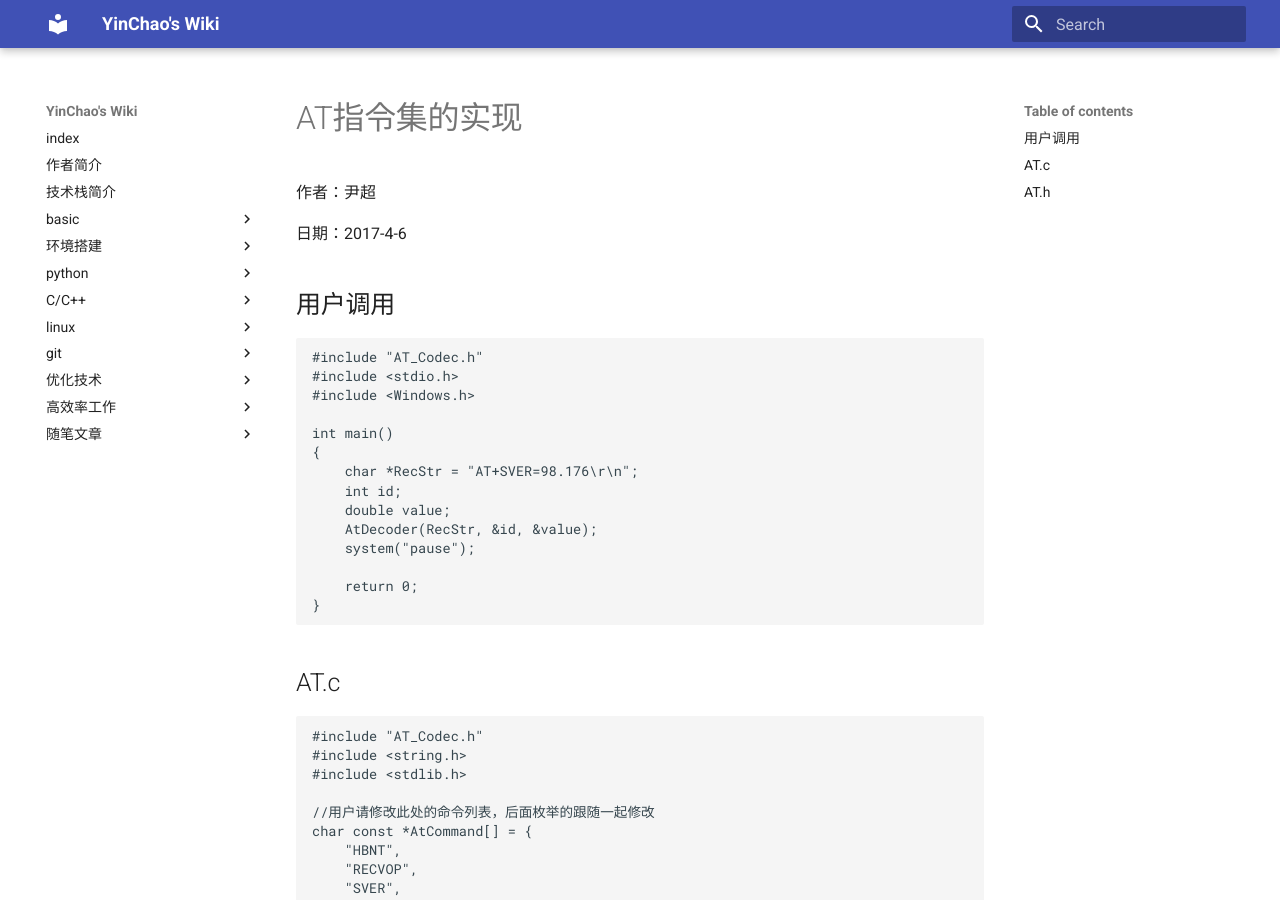
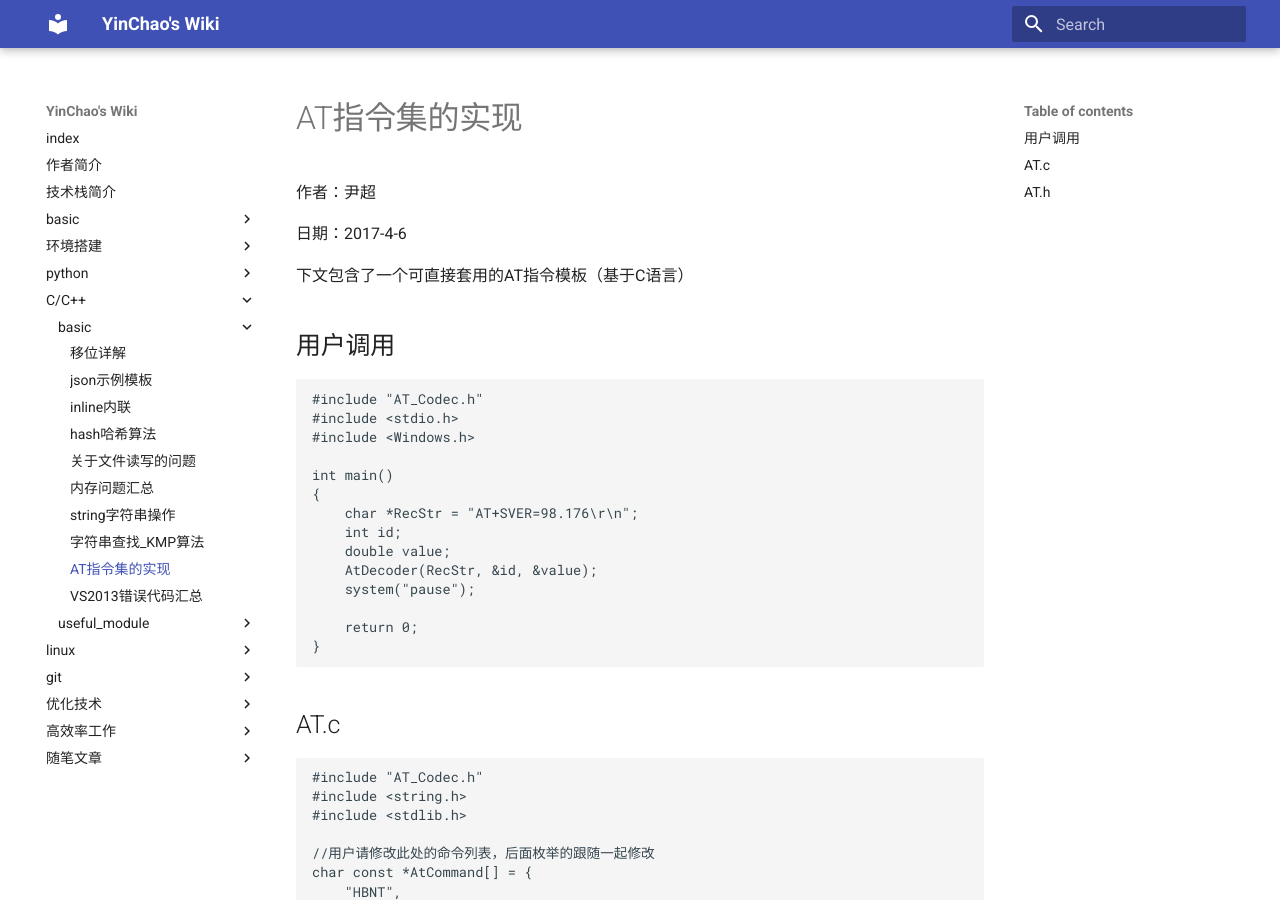
Before and after one commit to YinChao126/yc_wiki, an MkDocs documentation site: the page built from docs/c/AT指令集.md, in a window 1280 px wide and 900 px high. Built offline with MkDocs 1.6.1 and Material for MkDocs 9.7.7, drawn with Linux system fonts in a browser that asks for light colours.

Commit message:
细微修改

```diff
--- a/docs/c/AT指令集.md
+++ b/docs/c/AT指令集.md
@@ -3,6 +3,8 @@
 作者：尹超
 
 日期：2017-4-6
+
+下文包含了一个可直接套用的AT指令模板（基于C语言）
 
 ## 用户调用
 
--- a/mkdocs.yml
+++ b/mkdocs.yml
@@ -86,6 +86,7 @@ nav:
                   c/memory.md,
                   c/strings.md,
                   c/KMP.md,
+                  c/AT指令集.md,
                   c/vs2013_err_code.md,
         ]
         - useful_module: [
```
Also changed, not shown: docs/tools/超高效率工具.md (+2 -2 lines).
